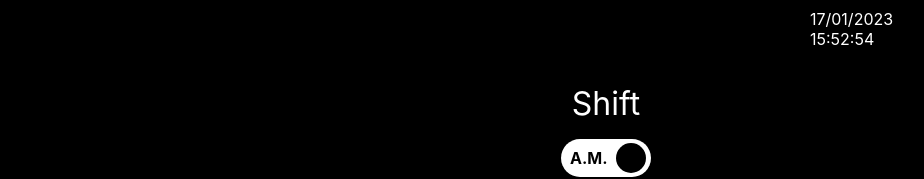
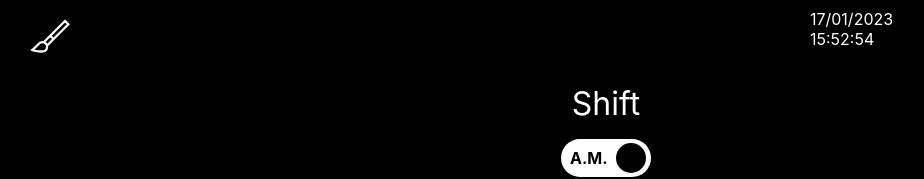
Before and after one commit to manuelcasanova/rmf, a React (Create React App) app in the folder client/: page / in a window 1280 px wide. Shown: the top 179 px of the page, without its empty margins (34-958 px from the left). Built offline with nearby package versions, Linux system fonts and the light colour scheme.

Commit message:
Pass props color setColor to route /

```diff
--- a/client/src/App.js
+++ b/client/src/App.js
@@ -12,12 +12,13 @@ function App() {
 
   const [color, setColor] = useState("black")
 
+  console.log("color app js", color)
 
   return (
     <>
       <Router>
         <Routes>
-          <Route exact path="/" element={<Closing />}></Route>
+          <Route exact path="/" element={<Closing color={color} setColor={setColor} />}></Route>
           <Route exact path="/closing" element={<Closing color={color} setColor={setColor} />}></Route>
           <Route exact path="/night" element={<ClosingNight color={color} setColor={setColor} />}></Route>
         </Routes>
--- a/client/src/Closing.jsx
+++ b/client/src/Closing.jsx
@@ -18,6 +18,8 @@ import brush from './images/brush.png'
 import brushWhite from './images/brush-white.png'
 
 export default function Closing({ color, setColor }) {
+
+
 
   const fullTips = 100;
   const assistantTips = 40;
@@ -435,6 +437,8 @@ const totalInstructors = parseFloat(totalInstructor1) + parseFloat(totalInstruct
 
 
     <div className={toggle ? `App day-mode ${color}` : `App night-mode ${color}`}>
+
+<div className={toggle ? `App day-mode ${color}` : `App night-mode ${color}`}></div>
 
       <div
 
```
